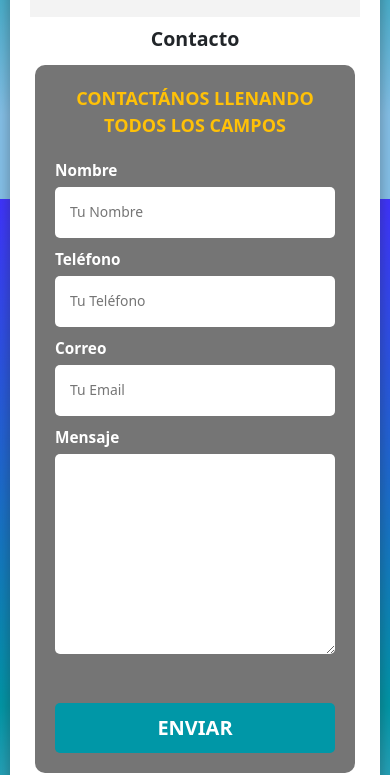
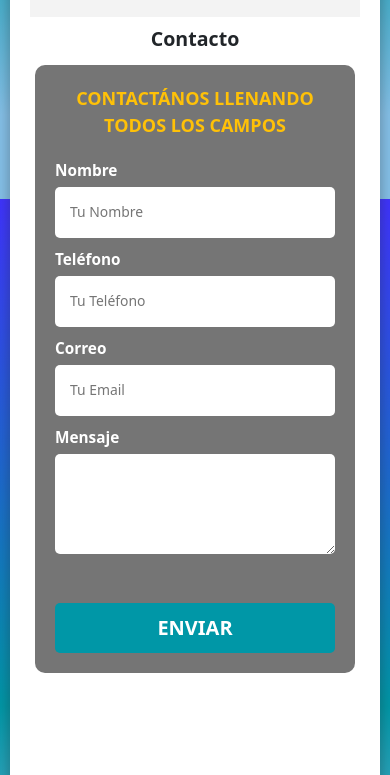
Before and after one commit to flo-luigi85/proyecto-luisflores, a website: page index.html in a window 390 px wide. Shown: the part 2333-3108 px from the top of the page. Drawn offline with nearby package versions, Linux system fonts and the light colour scheme.

Commit message:
ultimos detalles3

```diff
--- a/scss/base/_contacto.scss
+++ b/scss/base/_contacto.scss
@@ -6,6 +6,7 @@
   margin: 0 auto;
   padding: 2rem;
   border-radius: 1rem;
+  margin-bottom: 10rem;
   fieldset {
     border: none;
   }
@@ -27,7 +28,7 @@
     display: block;
   }
   textarea {
-    height: 20rem;
+    height: 15rem;
   }
   .input-text {
     width: 100%;
--- a/scss/base/_mediaqueries.scss
+++ b/scss/base/_mediaqueries.scss
@@ -49,6 +49,10 @@
       margin: 0 auto;
       padding: 2rem;
       border-radius: 1rem;
+      margin-bottom: 10rem;
+      fieldset textarea {
+        height: 10rem;
+      }
   }
   }
   @media (max-width: 480px) {
@@ -58,7 +62,10 @@
       margin: 0 auto;
       padding: 2rem;
       border-radius: 1rem;
-      margin-bottom: 15rem;
+      margin-bottom: 10rem;
+      fieldset textarea {
+        height: 10rem;
+      }
   }
   }
 
@@ -112,16 +119,15 @@
   .contenedor .sombra .contPrin {
     margin-top: 3rem;
     border-radius: 0.5rem;
-    margin-bottom: 20rem;
-    padding-bottom: 20rem;
-
+    padding-bottom: 3rem;
+    margin-bottom: 10rem;
   }
 }
 @media (max-width: 480px) {
   .contPrin {
     margin-top: 3rem;
     border-radius: 0.5rem;
-    margin-bottom: 20rem;
-    padding-bottom: 20rem;
+    padding-bottom: 3rem;
+    margin-bottom: 10rem;
   }
 }
--- a/scss/base/_servicios.scss
+++ b/scss/base/_servicios.scss
@@ -27,11 +27,11 @@
   }
 }
 
-.contenedor .sombra .contPrin {
+.contPrin {
   margin-top: 3rem;
   border-radius: 0.5rem;
   padding-bottom: 10rem;
-  margin-bottom: 30rem;
+  margin-bottom: 10rem;
 }
 /*==============Galeria=====================*/
 .carousel-inner {
```
Also changed, not shown: index.html (+5 -5 lines), pages/clientes.html (+1 -1 lines), pages/galeria.html (+1 -1 lines), css/estilos.css, img/slide4-1201.jpg (added).
